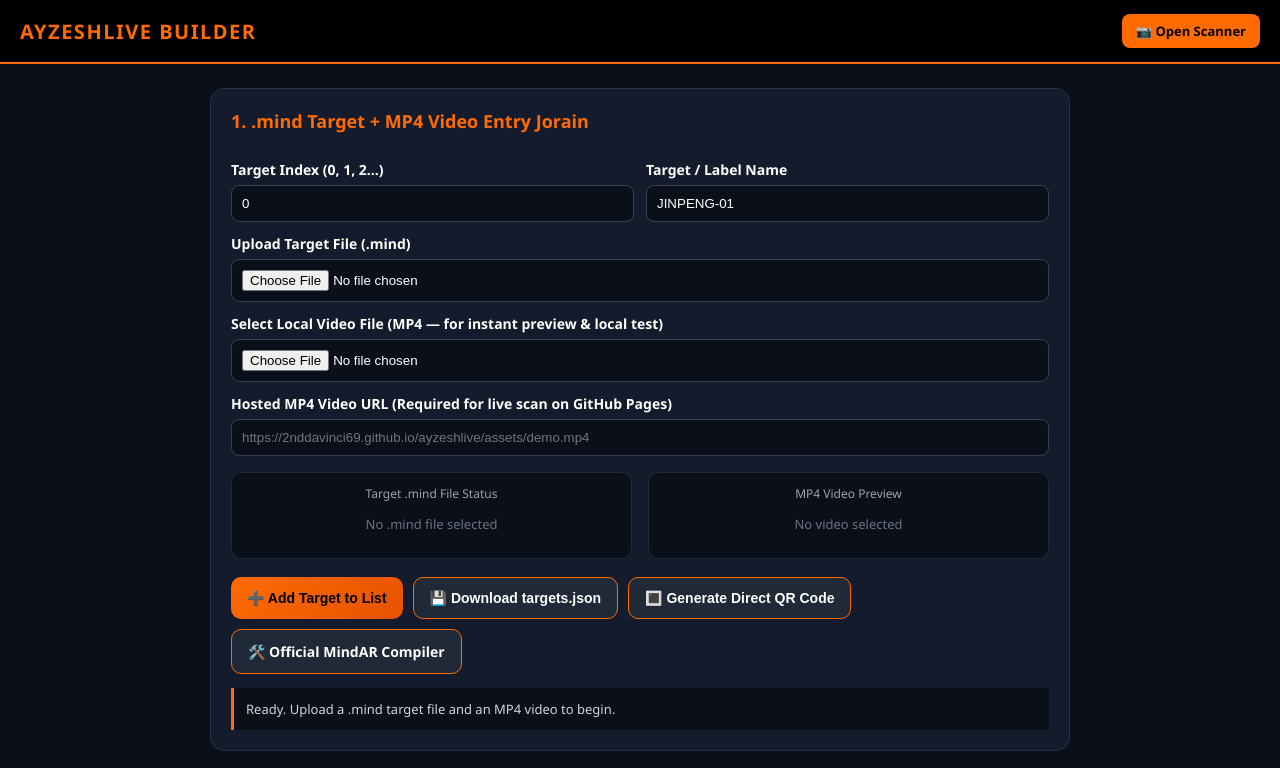
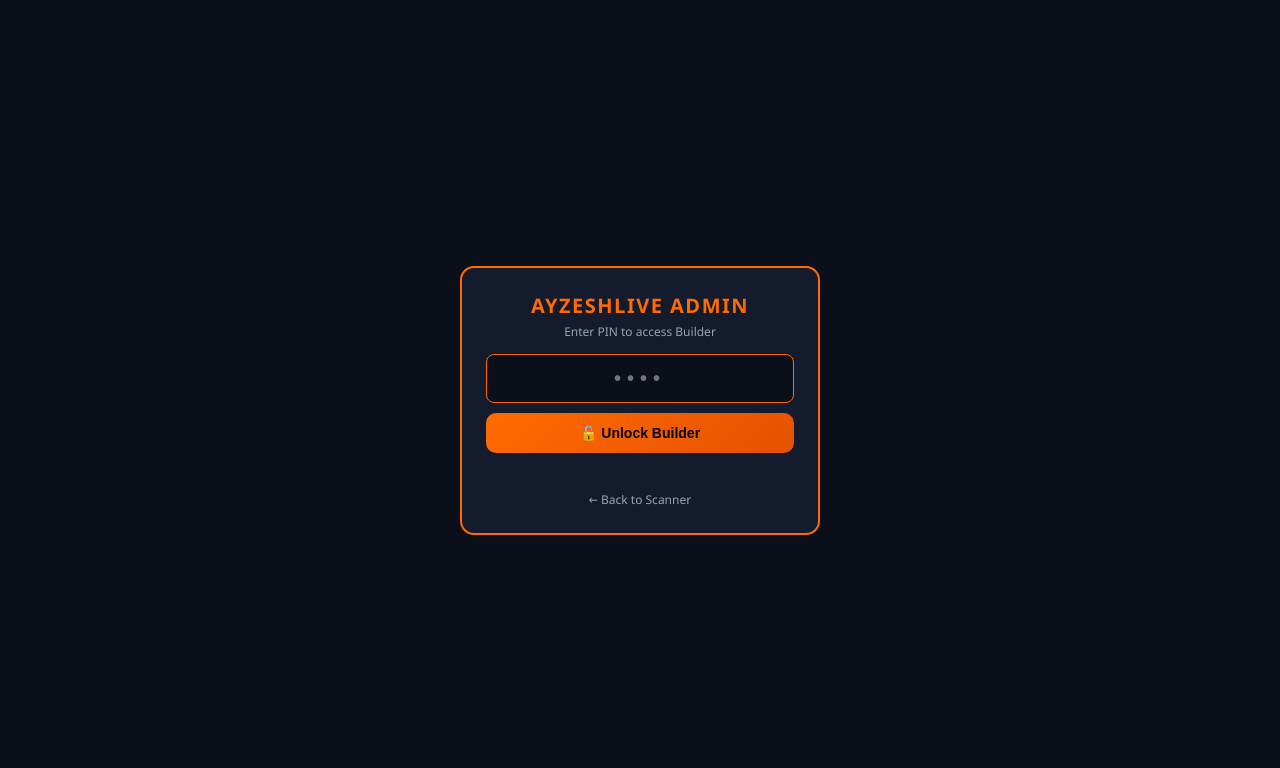
Before and after one commit to 2nddavinci69/ayzeshlive, a plain HTML site: page builder.html in a window 1280 px wide. Shown: the top 768 px of the page. Drawn offline with Linux system fonts and the light colour scheme.

Commit message:
Update builder.html

```diff
--- a/builder.html
+++ b/builder.html
@@ -6,6 +6,7 @@
   <title>AYZESHLIVE Builder — Multi-Target & QR Studio</title>
   <script src="https://cdn.jsdelivr.net/npm/qrcodejs@1.0.0/qrcode.min.js"></script>
   <style>
+    * { box-sizing: border-box; }
     body {
       margin: 0;
       font-family: 'Segoe UI', Tahoma, Geneva, Verdana, sans-serif;
@@ -21,6 +22,7 @@
       display: flex;
       justify-content: space-between;
       align-items: center;
+      gap: 10px;
       z-index: 100;
     }
     .logo-text {
@@ -28,6 +30,11 @@
       font-weight: 900;
       color: #ff6b00;
       letter-spacing: 1.5px;
+    }
+    .header-actions {
+      display: flex;
+      gap: 8px;
+      align-items: center;
     }
     .back-link {
       color: #000;
@@ -37,6 +44,18 @@
       text-decoration: none;
       font-weight: 800;
       font-size: 13px;
+      border: none;
+      cursor: pointer;
+    }
+    .lock-btn {
+      background: #1f2937;
+      color: #ffffff;
+      border: 1px solid #ff6b00;
+      padding: 8px 12px;
+      border-radius: 8px;
+      font-weight: 700;
+      font-size: 12px;
+      cursor: pointer;
     }
     .container {
       max-width: 860px;
@@ -68,7 +87,6 @@
       border: 1px solid #374151;
       background: #0b0f19;
       color: #fff;
-      box-sizing: border-box;
     }
     .row-2 {
       display: grid;
@@ -171,13 +189,81 @@
       margin-left: auto;
       margin-right: auto;
     }
+    /* PIN Lock Screen */
+    #pinGate {
+      position: fixed;
+      inset: 0;
+      background: #0b0f19;
+      z-index: 99999;
+      display: flex;
+      align-items: center;
+      justify-content: center;
+      padding: 16px;
+    }
+    .pin-card {
+      width: 100%;
+      max-width: 360px;
+      background: #141b2d;
+      border: 2px solid #ff6b00;
+      border-radius: 14px;
+      padding: 24px;
+      text-align: center;
+    }
+    .pin-input {
+      width: 100%;
+      padding: 12px;
+      margin: 14px 0 10px;
+      border-radius: 8px;
+      border: 1px solid #ff6b00;
+      background: #0b0f19;
+      color: #ffffff;
+      font-size: 20px;
+      letter-spacing: 6px;
+      text-align: center;
+      font-weight: 800;
+    }
+    .pin-error {
+      color: #f87171;
+      font-size: 12px;
+      margin: 10px 0 0;
+      min-height: 16px;
+    }
+    .pin-back {
+      display: inline-block;
+      margin-top: 12px;
+      color: #9ca3af;
+      font-size: 12px;
+      text-decoration: none;
+    }
   </style>
 </head>
 <body>
 
+  <div id="pinGate">
+    <div class="pin-card">
+      <div class="logo-text">AYZESHLIVE ADMIN</div>
+      <div style="font-size:12px; color:#9ca3af; margin-top:4px;">Enter PIN to access Builder</div>
+      <input
+        type="password"
+        id="pinInput"
+        class="pin-input"
+        inputmode="numeric"
+        maxlength="8"
+        placeholder="••••"
+        onkeydown="if(event.key==='Enter') checkBuilderPin()"
+      />
+      <button style="width:100%; justify-content:center;" onclick="checkBuilderPin()">🔓 Unlock Builder</button>
+      <p id="pinError" class="pin-error"></p>
+      <a href="./index.html" class="pin-back">← Back to Scanner</a>
+    </div>
+  </div>
+
   <header class="header">
     <div class="logo-text">AYZESHLIVE BUILDER</div>
-    <a href="./index.html" class="back-link">📷 Open Scanner</a>
+    <div class="header-actions">
+      <button class="lock-btn" onclick="lockBuilder()">🔒 Lock</button>
+      <a href="./index.html" class="back-link">📷 Open Scanner</a>
+    </div>
   </header>
 
   <div class="container">
@@ -242,6 +328,34 @@
   </div>
 
   <script>
+    const BUILDER_PIN = "1969"; // Apna pasandeeda PIN yahan set karein
+
+    function applyLockState() {
+      const unlocked = sessionStorage.getItem("ayzesh_builder_unlocked") === "1";
+      document.getElementById("pinGate").style.display = unlocked ? "none" : "flex";
+    }
+
+    function checkBuilderPin() {
+      const inputEl = document.getElementById("pinInput");
+      const errEl = document.getElementById("pinError");
+      if (inputEl.value.trim() === BUILDER_PIN) {
+        sessionStorage.setItem("ayzesh_builder_unlocked", "1");
+        errEl.innerText = "";
+        inputEl.value = "";
+        applyLockState();
+      } else {
+        errEl.innerText = "Wrong PIN! Access denied.";
+        inputEl.value = "";
+      }
+    }
+
+    function lockBuilder() {
+      sessionStorage.removeItem("ayzesh_builder_unlocked");
+      applyLockState();
+    }
+
+    applyLockState();
+
     let mindFileName = 'targets.mind';
     let mindFilePath = './assets/targets.mind';
     let videoFileName = 'demo.mp4';
```
